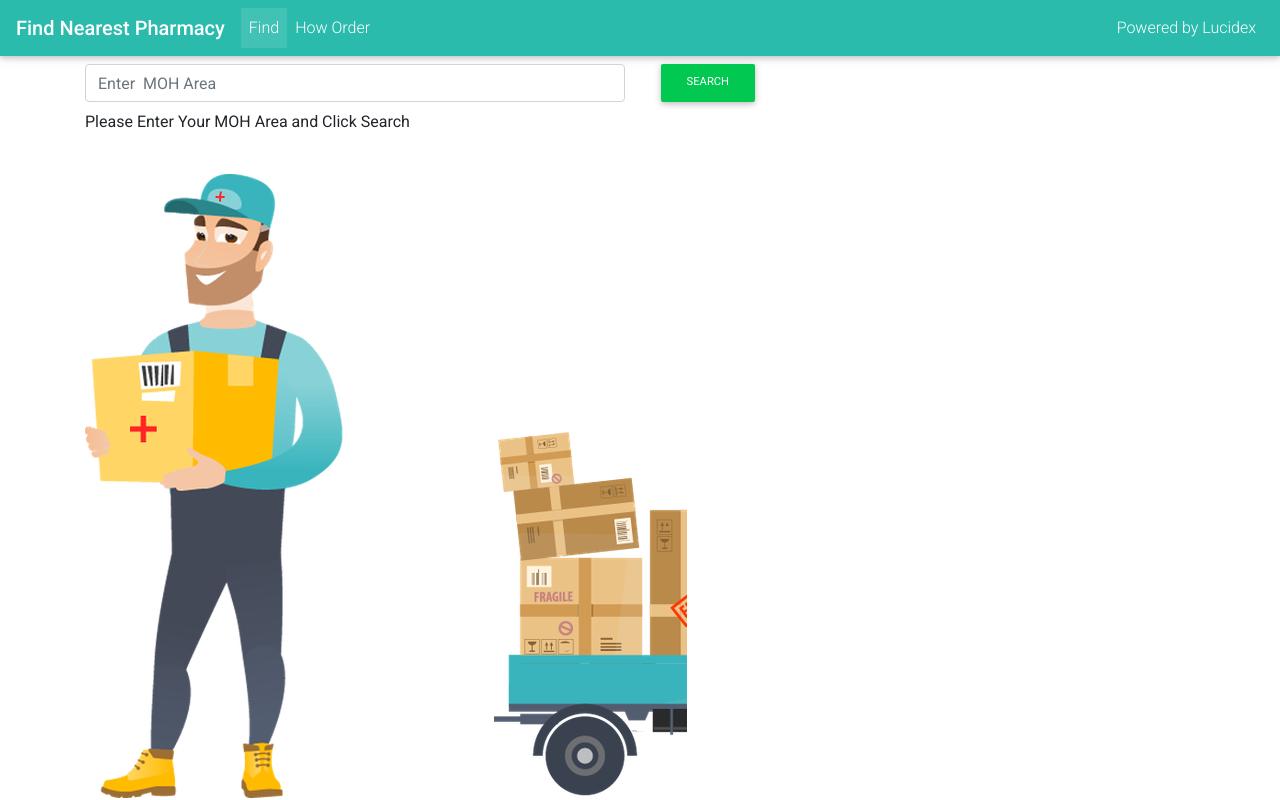
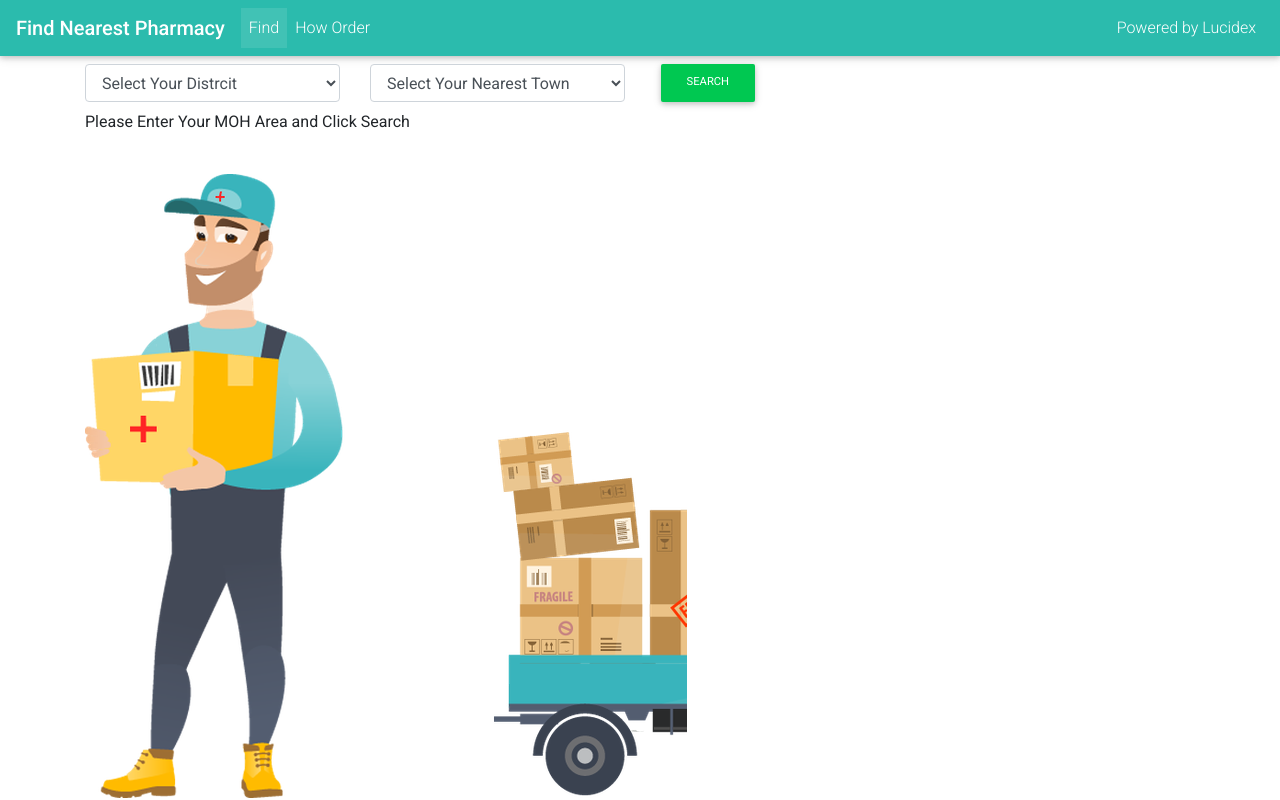
Before and after one commit to padulapankaja/FindPharmacy_fontend, a React (Create React App) app: page / in a window 1280 px wide. Shown: the top 800 px of the page. Built offline with nearby package versions, Linux system fonts and the light colour scheme.

Commit message:
add some changes

```diff
--- /dev/null
+++ b/src/Components/Districts.json
@@ -0,0 +1,16 @@
+{
+    "Districst":[ {
+                     "districtName" : "Galle",
+                    "moharea":["Galle", "Karapitiya" ]
+                },
+                {
+                    "districtName" : "Colombo",
+                   "moharea":["Colombo1", "Colombo2", "Colombo3" ]
+               }
+               ,
+                {
+                    "districtName" : "Ampara",
+                      "moharea":["Ampara", "mathara" ]
+               }
+            ]
+}
--- a/src/Components/allshops.js
+++ b/src/Components/allshops.js
@@ -1,4 +1,3 @@
-/*  eslint-disable */
 
 import React, { Component } from 'react';
 
@@ -15,7 +14,7 @@ import Loading from "../Components/loading"
 import p1 from '../Images/main-qimg-7bb4172052a760365f5a1c35142eaea3.png'
 import p2 from '../Images/pharmacy_app.png'
 
-
+import AllDistrics from './Districts.json'
 
 
 class AllShops extends Component {
@@ -25,12 +24,17 @@ class AllShops extends Component {
         this.OnchangeSearch = this.OnchangeSearch.bind(this)
         this.Onsubmit = this.Onsubmit.bind(this)
         this.ListofSearchPharmacy = this.ListofSearchPharmacy.bind(this)
+        this.onchangeDistrcs = this.onchangeDistrcs.bind(this)
+        this.onChangeMoheArea = this.onChangeMoheArea.bind(this)
         this.state = {
             allshops: [],
             searchKey: '',
             searchedArray: [],
             loading: false,
-            image:true
+            image:true,
+            AlldestricsandMoheAreas:[],
+            userSelectedDistrct:'',
+            userSelectedMoheAred:[]
         };
 
 
@@ -38,32 +42,16 @@ class AllShops extends Component {
     }
 
 
-    // async componentWillMount() {
-    //     this.setState({
-    //         loading: true,
-    //     })
-    //     await axios.get(`${NewsApi.server}${NewsApi.port}${NewsApi.api.all}`).then(res => {
-    //         console.log("Success Send");
-    //         console.log(res);
-
-    //         this.setState({
-    //             allshops: res.data
-    //         })
-
-    //     }).catch(function (error) {
-    //         console.log(error);
-    //     })
-
-    //     await console.log(this.state.allshops);
 
 
-    //     this.ListofAllPharmacy()
+  async  componentWillMount(){
 
-    //     this.setState({
-    //         loading: false,
-    //     })
-    // }
+     await   this.setState({
+            AlldestricsandMoheAreas : AllDistrics.Districst
+        })
+     await   console.log(this.state.AlldestricsandMoheAreas);
 
+    }
 
     ListofAllPharmacy() {
         return this.state.allshops.map((data, i) => {
@@ -118,33 +106,84 @@ class AllShops extends Component {
         this.setState({
             loading: false,
             // searchKey:''
-            image:false
+            image:false,
+            // userSelectedDistrct:'',
+            // userSelectedMoheAred:[]
         })
+
+
+
     }
 
 
 
+  async  onchangeDistrcs(e){
+
+
+    await    this.setState({
+            userSelectedDistrct:e.target.value
+        })
+     await   console.log(this.state.userSelectedDistrct);
+
+     var temp1 = this.state.AlldestricsandMoheAreas
+     let slectedObject = temp1.find(el => el.districtName === this.state.userSelectedDistrct);
+   await  console.log(slectedObject);
+    await this.setState({
+        userSelectedMoheAred:slectedObject.moharea
+     })
+
+   await  console.log(this.state.userSelectedMoheAred);
+
+
+
+    }
+
+    onChangeMoheArea(e){
+        console.log(e.target.value);
+
+    }
 
     render() {
         return (
             <div className="container">
                 {this.state.loading ? <Loading /> : null}
                 <div className="row">
+
                     <div className="col-md-12">
                         <form onSubmit={this.Onsubmit}>
                             <div className="row mt-2">
                                 {/* right */}
-                                <div className="col-md-6 mb-2">
+                                <div className="col-md-3 mb-2">
+
+                                <select className="form-control" onChange={this.onchangeDistrcs} required>
+                            <option>Select Your Distrcit</option>
+                                {
+
+                                this.state.AlldestricsandMoheAreas.map((data, i) =>
+                                (<option key={i} value={data.districtName} >{data.districtName}</option>))
+                                }
+                    </select>
+</div>
+                    <div className="col-md-3 mb-2">
+
+                <select className="form-control" onChange={this.onChangeMoheArea} required>
+                            <option>Select Your Nearest Town</option>
+                                {
+
+                                this.state.userSelectedMoheAred.map((data, i) =>
+                                (<option key={i} value={data} >{data}</option>))
+                                }
+                    </select>
 
 
-                                    <input
+                                    {/* <input
                                         type="text"
                                         className="form-control"
                                         placeholder="Enter  MOH Area "
                                         name="fname"
                                         onChange={this.OnchangeSearch}
                                         required
-                                    />
+                                    /> */}
                                 </div>
                                 <div className="col-md-6  ">
                                     <button type="submit" className="btn btn-success btn-md _search_btn ">
--- a/src/Components/howorder.js
+++ b/src/Components/howorder.js
@@ -1,4 +1,3 @@
-   /*  eslint-disable */
 
 import React, { Component } from 'react';
 
--- a/src/Components/loading.js
+++ b/src/Components/loading.js
@@ -1,4 +1,3 @@
-   /*  eslint-disable */
 
    import React, { Component } from 'react'
    import './loading.css';
--- a/src/Components/oneshop.js
+++ b/src/Components/oneshop.js
@@ -1,4 +1,3 @@
-   /*  eslint-disable */
 
 import React, { Component } from 'react';
 
--- a/src/NewsApi.js
+++ b/src/NewsApi.js
@@ -4,8 +4,8 @@
 class NewsApi {
   constructor() {
 
-    // this.server = "http://127.0.0.1";
-     this.server = "http://18.220.184.55";
+     this.server = "http://127.0.0.1";
+    // this.server = "http://18.220.184.55";
     this.port = ":4000"
     this.authPort = "";
     //cotact us api
```
